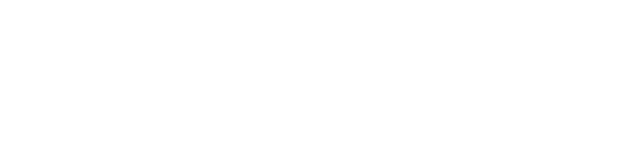
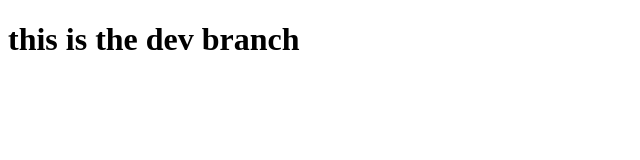
Before and after one commit to mikerchen/portfolio-proj, a plain HTML site: page index.html in a window 1280 px wide. Shown: the whole page, without its empty margins (0-640 px from the left). Drawn offline with Linux system fonts and the light colour scheme.

Commit message:
this is first dev branch commit

```diff
--- a/index.html
+++ b/index.html
@@ -7,6 +7,6 @@
     <title>Bootstrap Portolio Project</title>
 </head>
 <body>
-
+    <h1>this is the dev branch</h1>
 </body>
 </html>
```
